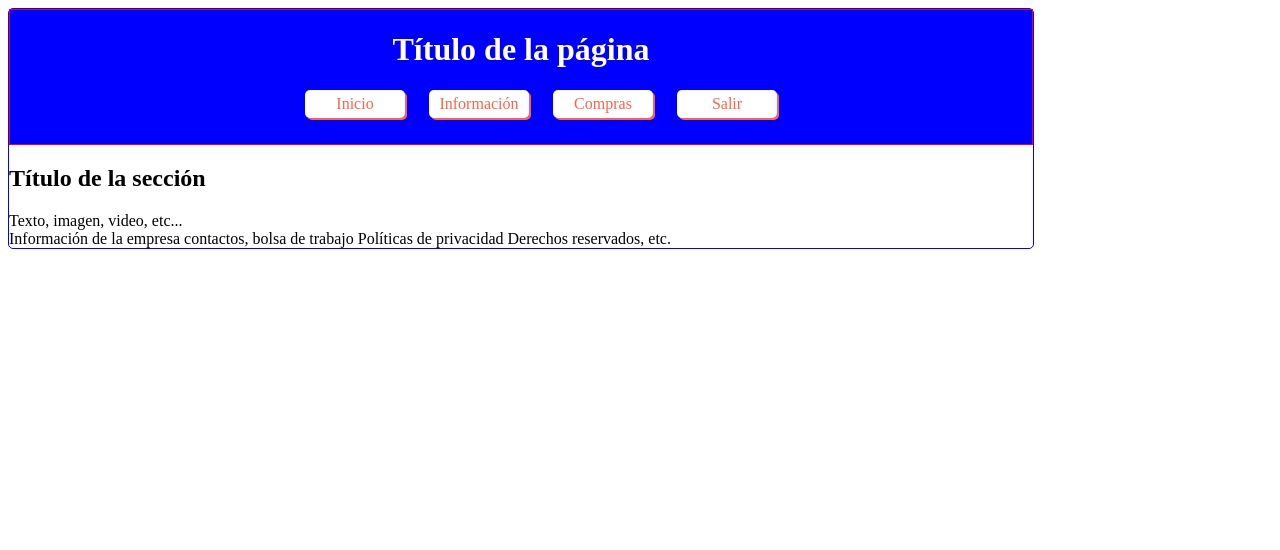
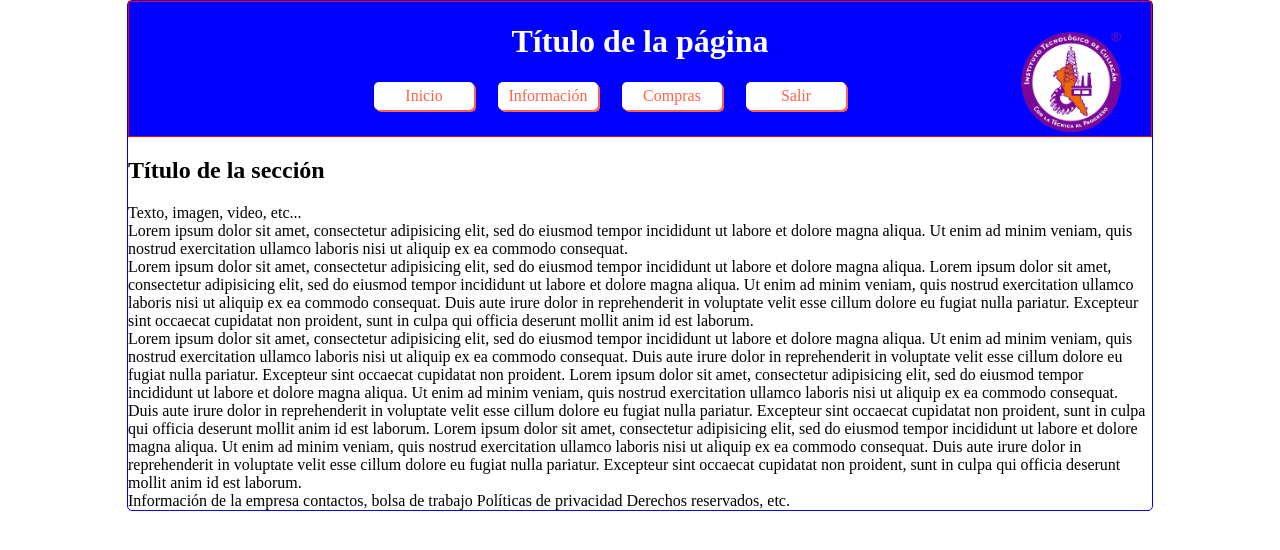
Before and after one commit to Ulises309/pw2163, a plain HTML site: page primerHTML5.html in a window 1280 px wide. Drawn offline with Linux system fonts and the light colour scheme.

Commit message:
Float y Margin auto

```diff
--- a/css/estilos.css
+++ b/css/estilos.css
@@ -8,6 +8,7 @@ body /*selector - etiqueta*/
 	max-width: 1024px;
 	border:1px solid blue;
 	border-radius: 5px;
+	margin: 0 auto;
 }
 
 header
@@ -17,6 +18,13 @@ header
 	color: white; /*Letras*/
 	text-align: center; /*Alineacion de texto*/
 	padding: 0px 0px 10px 0px;
+}
+
+header img
+{
+	width: 100px;
+	float:right;
+	margin: -50px 30px 50px -30px;
 }
 
 header nav ul li
--- a/primerHTML5.html
+++ b/primerHTML5.html
@@ -8,6 +8,7 @@
 <body>
 	<header>
 		<h1>Título de la página</h1>
+		<img src="img/logotec.png">
 		<nav>
 			<ul>
 				<li>Inicio</li>
@@ -23,9 +24,42 @@
 			<article>
 				Texto, imagen, video, etc...
 			</article>
-			<article></article>
-			<article></article>
-			<article></article>
+			<article>
+				Lorem ipsum dolor sit amet, consectetur adipisicing elit, sed do eiusmod
+				tempor incididunt ut labore et dolore magna aliqua. Ut enim ad minim veniam,
+				quis nostrud exercitation ullamco laboris nisi ut aliquip ex ea commodo
+				consequat.
+			</article>
+			<article>
+				Lorem ipsum dolor sit amet, consectetur adipisicing elit, sed do eiusmod
+				tempor incididunt ut labore et dolore magna aliqua.
+				Lorem ipsum dolor sit amet, consectetur adipisicing elit, sed do eiusmod
+				tempor incididunt ut labore et dolore magna aliqua. Ut enim ad minim veniam,
+				quis nostrud exercitation ullamco laboris nisi ut aliquip ex ea commodo
+				consequat. Duis aute irure dolor in reprehenderit in voluptate velit esse
+				cillum dolore eu fugiat nulla pariatur. Excepteur sint occaecat cupidatat non
+				proident, sunt in culpa qui officia deserunt mollit anim id est laborum.
+			</article>
+			<article>
+				Lorem ipsum dolor sit amet, consectetur adipisicing elit, sed do eiusmod
+				tempor incididunt ut labore et dolore magna aliqua. Ut enim ad minim veniam,
+				quis nostrud exercitation ullamco laboris nisi ut aliquip ex ea commodo
+				consequat. Duis aute irure dolor in reprehenderit in voluptate velit esse
+				cillum dolore eu fugiat nulla pariatur. Excepteur sint occaecat cupidatat non
+				proident.
+				Lorem ipsum dolor sit amet, consectetur adipisicing elit, sed do eiusmod
+				tempor incididunt ut labore et dolore magna aliqua. Ut enim ad minim veniam,
+				quis nostrud exercitation ullamco laboris nisi ut aliquip ex ea commodo
+				consequat. Duis aute irure dolor in reprehenderit in voluptate velit esse
+				cillum dolore eu fugiat nulla pariatur. Excepteur sint occaecat cupidatat non
+				proident, sunt in culpa qui officia deserunt mollit anim id est laborum.
+				Lorem ipsum dolor sit amet, consectetur adipisicing elit, sed do eiusmod
+				tempor incididunt ut labore et dolore magna aliqua. Ut enim ad minim veniam,
+				quis nostrud exercitation ullamco laboris nisi ut aliquip ex ea commodo
+				consequat. Duis aute irure dolor in reprehenderit in voluptate velit esse
+				cillum dolore eu fugiat nulla pariatur. Excepteur sint occaecat cupidatat non
+				proident, sunt in culpa qui officia deserunt mollit anim id est laborum.
+			</article>
 		</section>
 	</main>
 	<footer>
```
Also changed, not shown: img/logotec.png (added).
